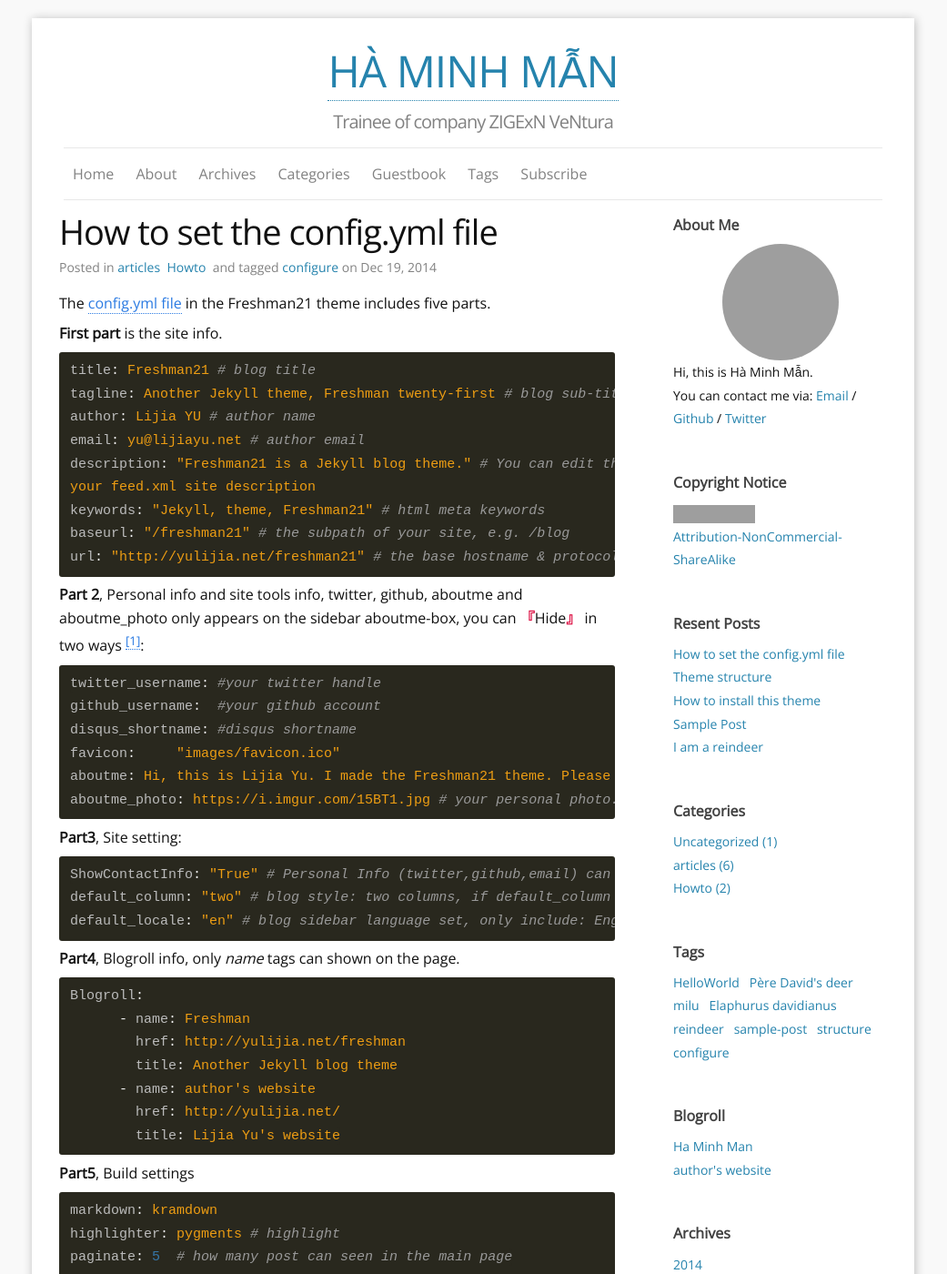
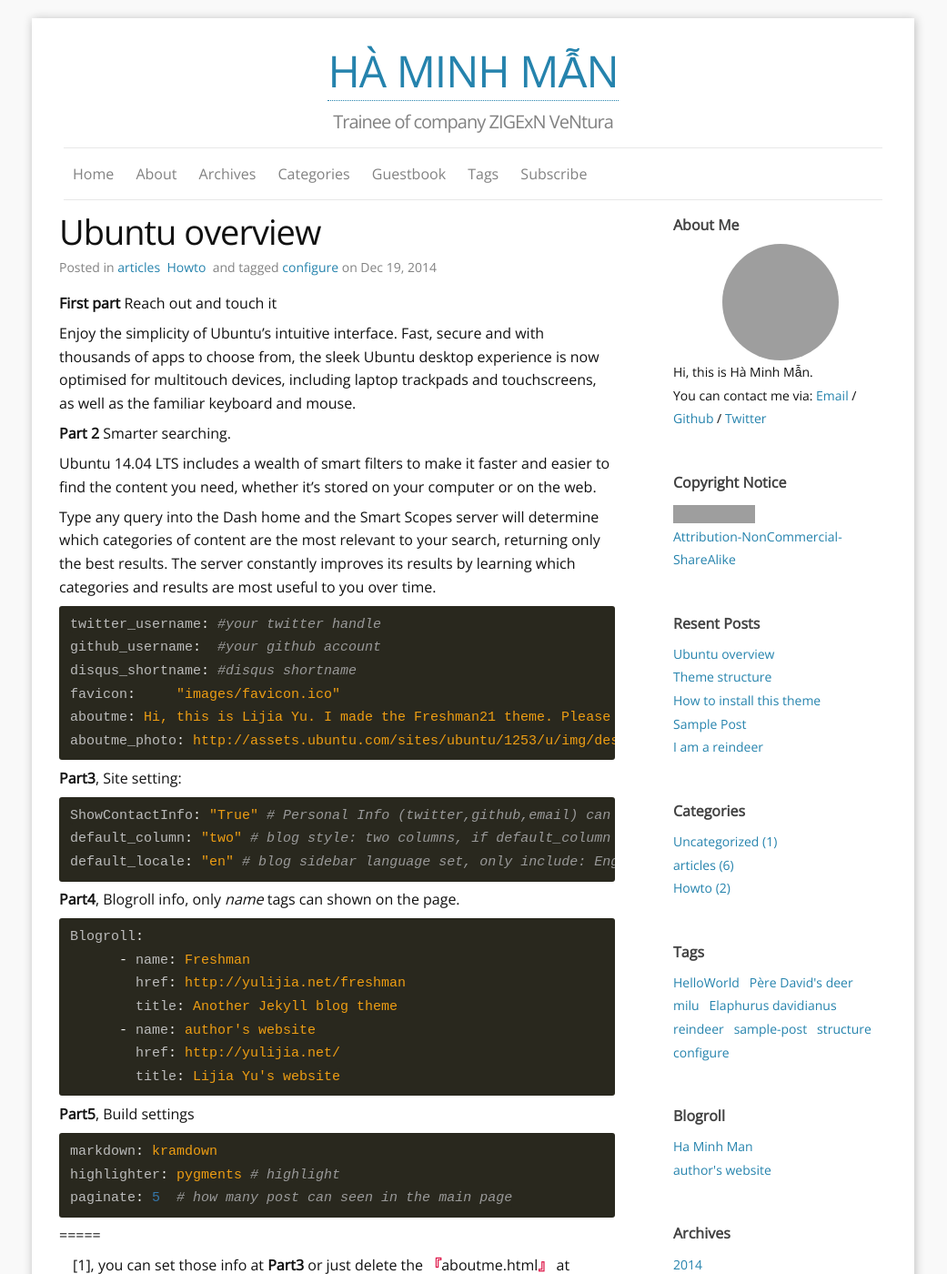
Before and after one commit to haminhman2011/haminhman2011.github.io, a Jekyll site: the page built from _posts/2014-12-19-how-to-set-the-config-file.md, in a window 1280 px wide and 1400 px high. Shown: the whole window at 91% size, without its empty margins (120-1161 px from the left). Built offline with Jekyll 4.4.1, drawn with Linux system fonts in a browser that asks for light colours; comment, search, counter and statistics services are not loaded; grey boxes are pictures that could not be loaded.

Commit message:
Update 2014-12-19-how-to-set-the-config-file.md

```diff
--- a/_posts/2014-12-19-how-to-set-the-config-file.md
+++ b/_posts/2014-12-19-how-to-set-the-config-file.md
@@ -1,30 +1,22 @@
 ---
 layout: post
-title: How to set the config.yml file
-modified: 2014-12-19
+title: Ubuntu overview
+modified: 2015-01-17
 categories: [articles, Howto]
 tags:
   - configure
 comments: true
 ---
 
-The [config.yml file](https://github.com/yulijia/freshman21/blob/master/_config.yml) in the Freshman21 theme includes five parts.
+**First part** Reach out and touch it
 
-**First part** is the site info.
+Enjoy the simplicity of Ubuntu's intuitive interface. Fast, secure and with thousands of apps to choose from, the sleek Ubuntu desktop experience is now optimised for multitouch devices, including laptop trackpads and touchscreens, as well as the familiar keyboard and mouse.
 
-{% highlight YAML %}
-title: Freshman21 # blog title
-tagline: Another Jekyll theme, Freshman twenty-first # blog sub-titile
-author: Lijia YU # author name
-email: yu@lijiayu.net # author email
-description: "Freshman21 is a Jekyll blog theme." # You can edit this line in _config.yml. It will appear in your document head meta and in
-your feed.xml site description
-keywords: "Jekyll, theme, Freshman21" # html meta keywords
-baseurl: "/freshman21" # the subpath of your site, e.g. /blog
-url: "http://yulijia.net/freshman21" # the base hostname & protocol for your site
-{% endhighlight %}
+**Part 2** Smarter searching.
 
-**Part 2**, Personal info and site tools info, twitter, github, aboutme and aboutme_photo only appears on the sidebar aboutme-box, you can <q>Hide</q> in two ways <sup>[[1]](#[1])</sup>:
+Ubuntu 14.04 LTS includes a wealth of smart filters to make it faster and easier to find the content you need, whether it’s stored on your computer or on the web.
+
+Type any query into the Dash home and the Smart Scopes server will determine which categories of content are the most relevant to your search, returning only the best results. The server constantly improves its results by learning which categories and results are most useful to you over time.
 
 {% highlight YAML %}
 twitter_username: #your twitter handle
@@ -32,7 +24,7 @@ github_username:  #your github account
 disqus_shortname: #disqus shortname
 favicon:     "images/favicon.ico"
 aboutme: Hi, this is Lijia Yu. I made the Freshman21 theme. Please enjoy it. # these are shown on aboutme-box(sidebar).
-aboutme_photo: https://i.imgur.com/15BT1.jpg # your personal photo.
+aboutme_photo: http://assets.ubuntu.com/sites/ubuntu/1253/u/img/desktop/features/image-scopes.jpg # your personal photo.
 {% endhighlight %}
 
 **Part3**, Site setting:
```
